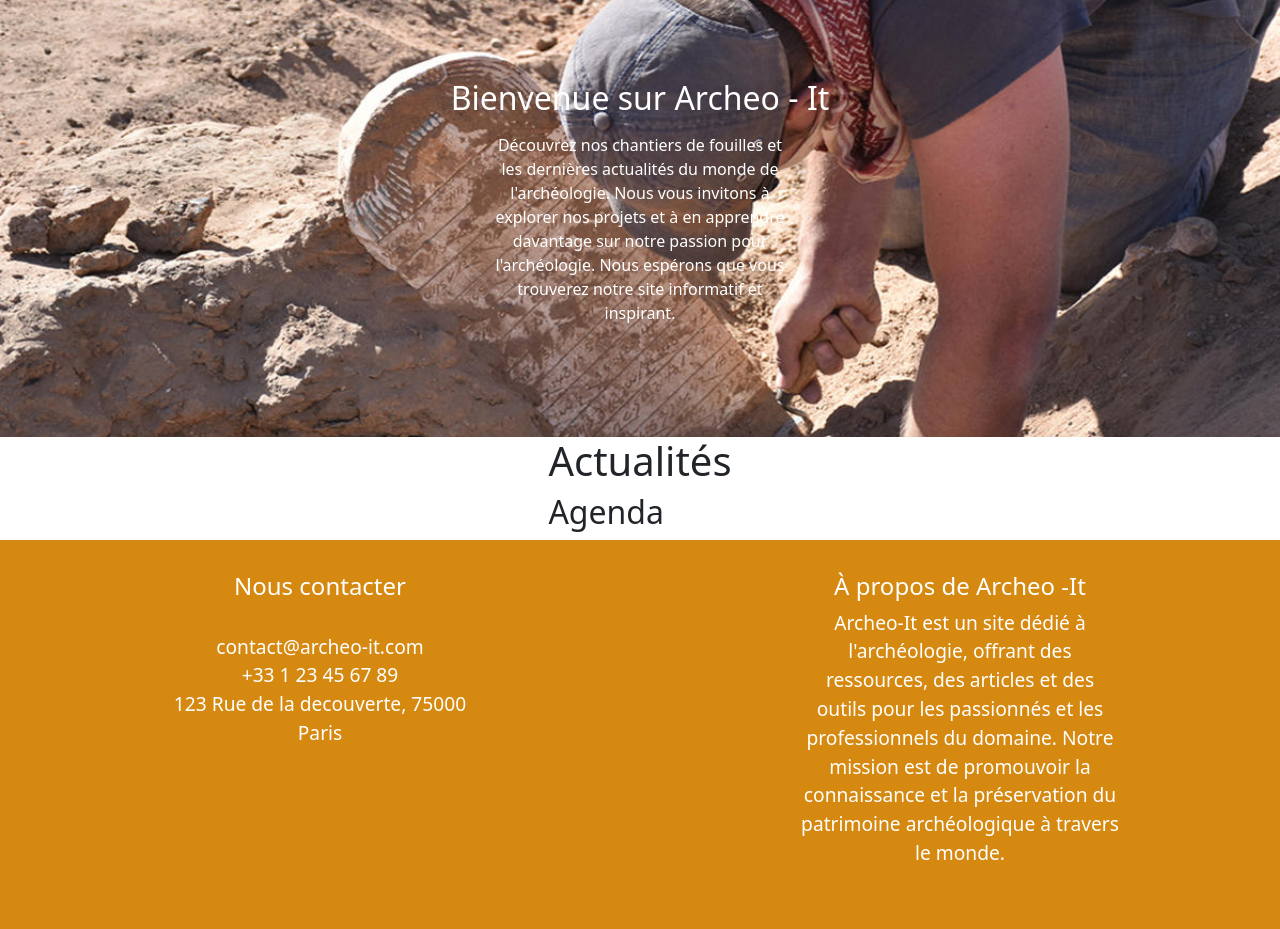
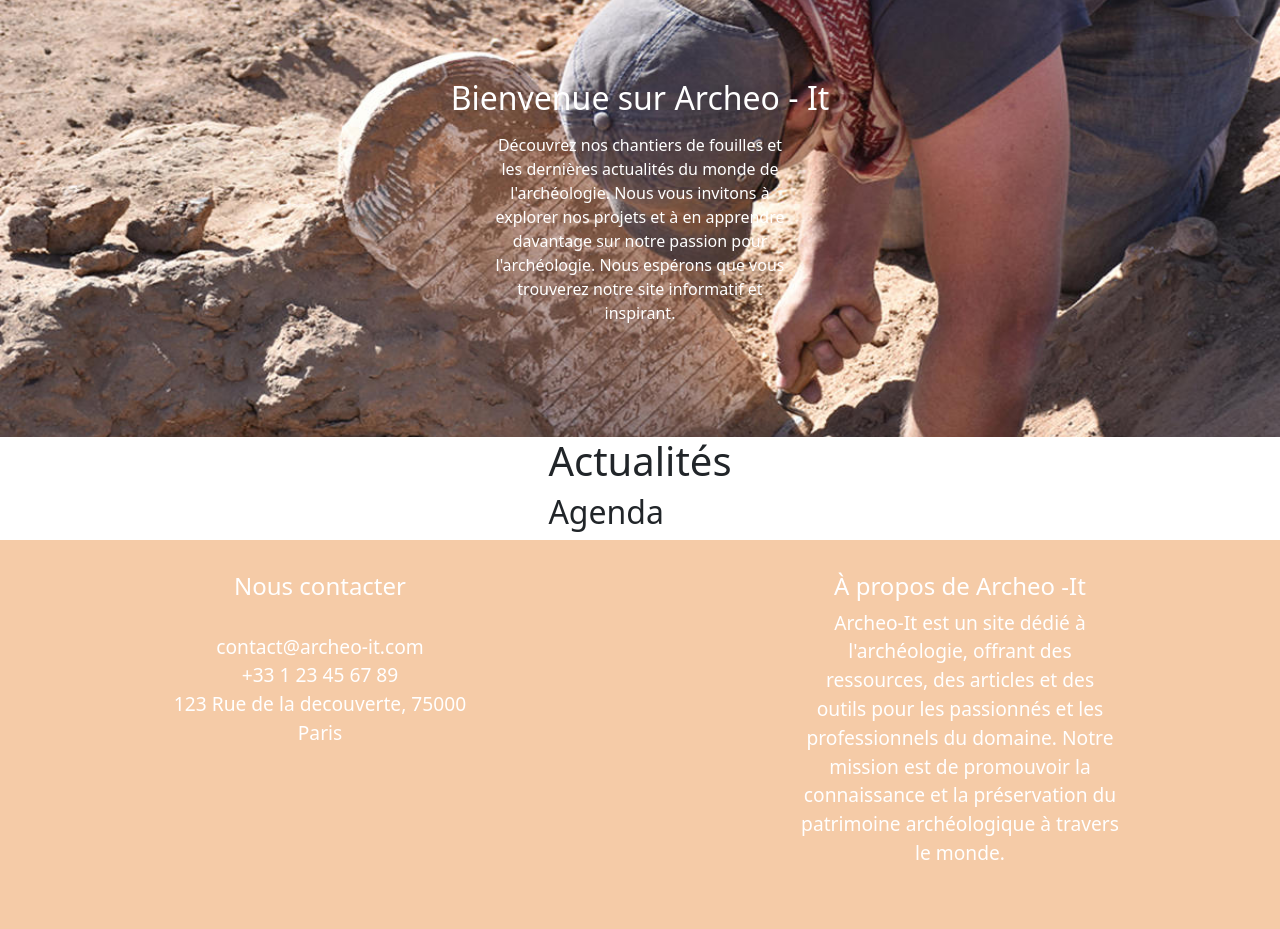
Before and after one commit to arcanoecole-It1/Archeo-It, a PHP site: page / in a window 1280 px wide. Shown: the part 89-1018 px from the top of the page. Run offline with PHP 8.4, Linux system fonts and the light colour scheme.

Commit message:
changement de couleurs

```diff
--- a/assets/css/footer.css
+++ b/assets/css/footer.css
@@ -1,7 +1,7 @@
 footer {
     display: flex;
     flex-direction: column;
-    background-color: #d68910 ;
+    background-color: #f5cba7 ;
     color: white;
 }
 .foot-link:hover {
@@ -29,7 +29,7 @@ footer {
 }
 
 footer span {
-    Color : #d68910;
+    Color : #f5cba7;
 }
 .footer-link {
     display: flex;
```
